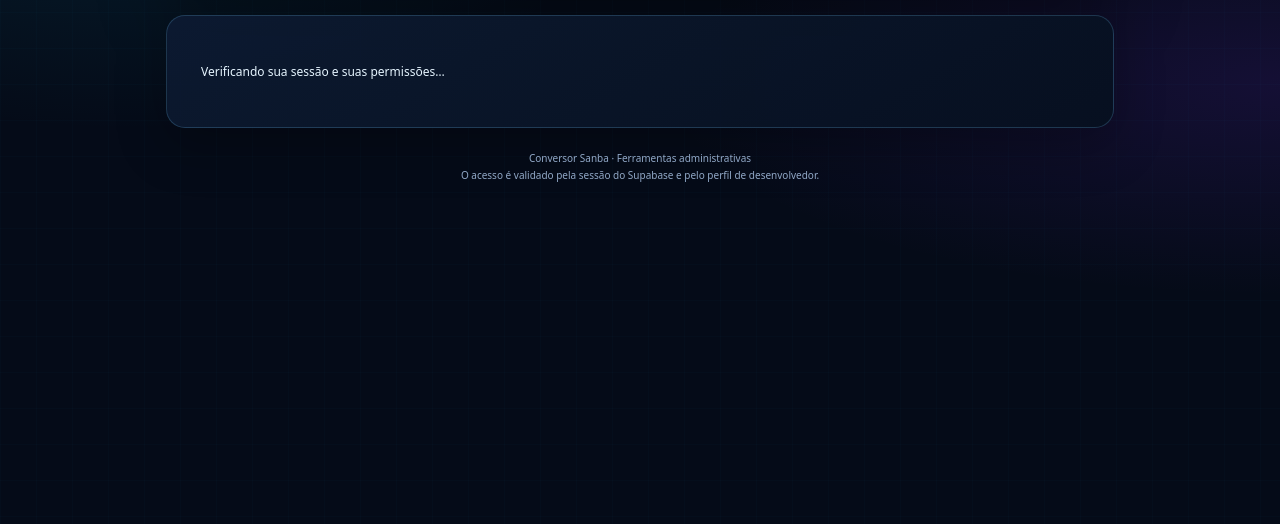
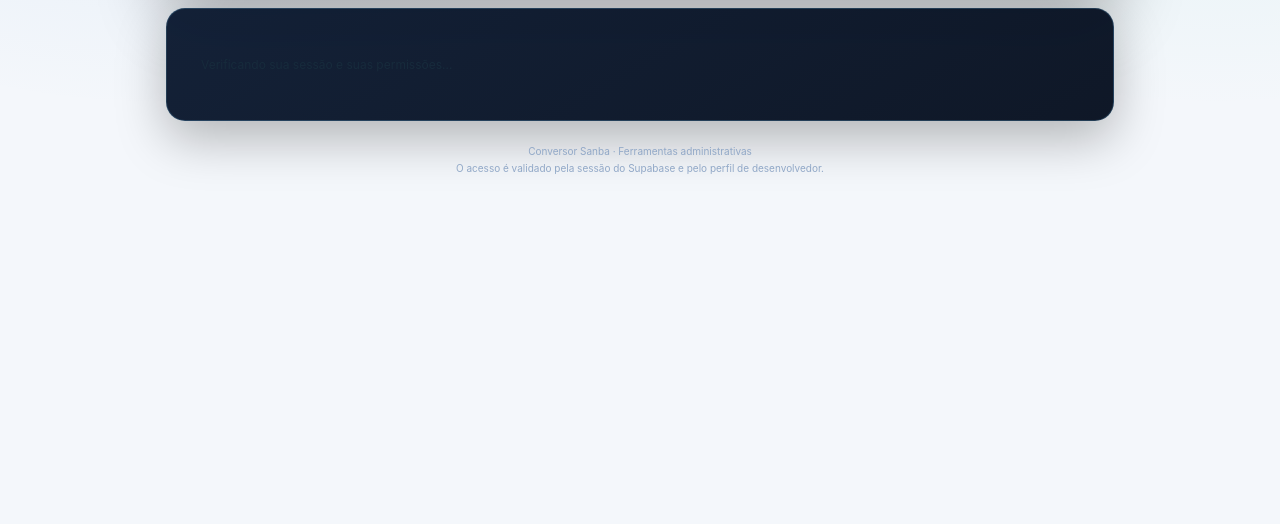
Before and after one commit to NANDOBRTV/Conversor-de-moedas, a plain HTML site: page convites-revendedores.html in a window 1280 px wide. Shown: the part 276-800 px from the top of the page. Drawn offline with Linux system fonts and the light colour scheme; a script that the page names is missing.

Commit message:
Aplicar tema compartilhado Sanba

```diff
--- a/convites-revendedores.html
+++ b/convites-revendedores.html
@@ -30,6 +30,7 @@ body:before{content:"";position:fixed;inset:0;z-index:-1;pointer-events:none;opa
 .order-actions{display:flex;gap:7px;flex-wrap:wrap;margin-top:10px}
 @media(max-width:520px){.metric-grid,.order-form-grid{grid-template-columns:1fr}.tab-button{min-width:0}}
 </style>
+  <link rel="stylesheet" href="./sanba-theme.css">
 </head>
 <body>
 <main class="wrap">
```
